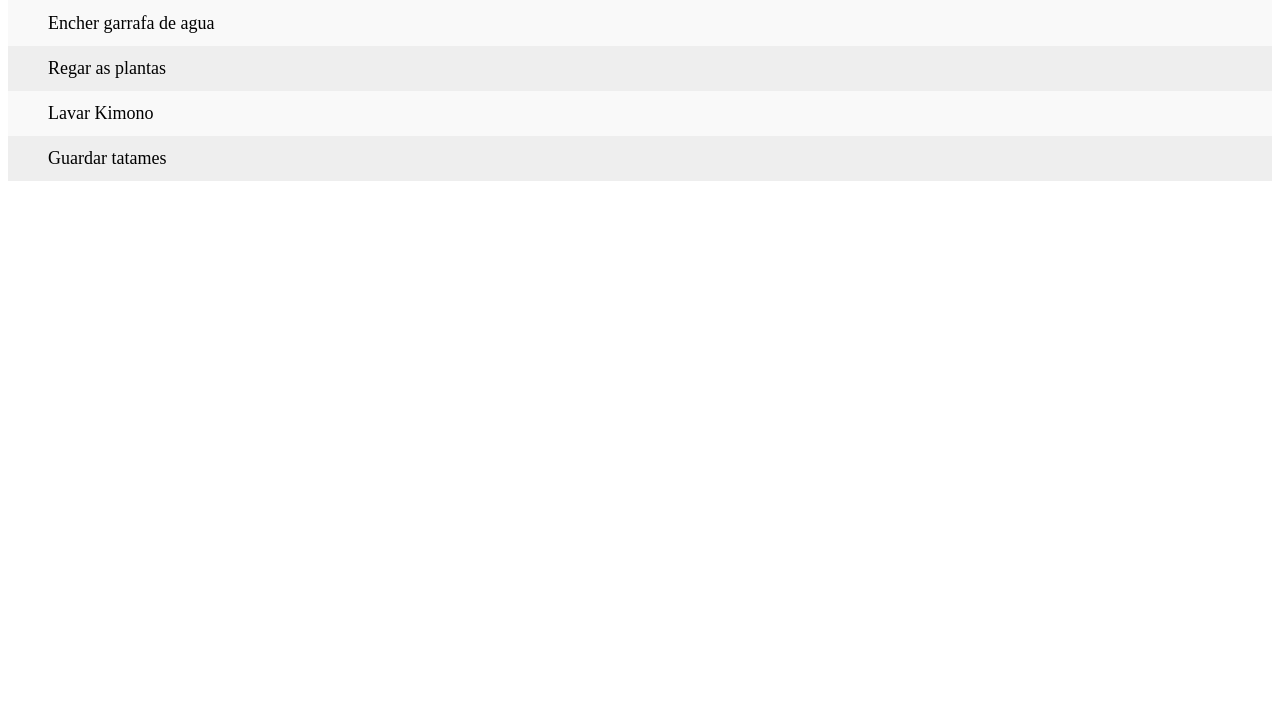
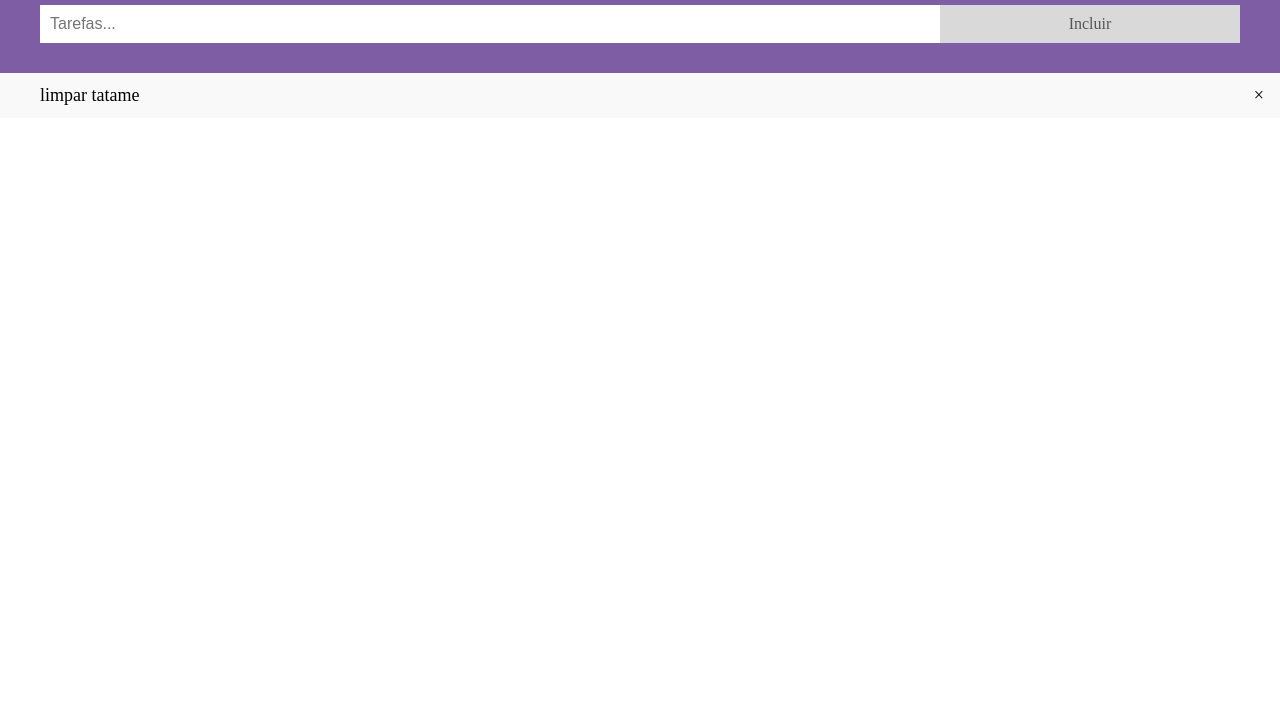
Before and after one commit to icacaro/TODOLIST-IC, a plain HTML site: page index.html in a window 1280 px wide. Shown: the part 92-800 px from the top of the page. Drawn offline with Linux system fonts and the light colour scheme.

Commit message:
3 files modified

```diff
--- a/index.html
+++ b/index.html
@@ -7,22 +7,17 @@
     <link rel="stylesheet" href="styles.css" />
   </head>
   <body>
-
     <div id="mydiv" class="header">
       <h2>To Do List - IC</h2>
-      <input type="text" id="myinput" placeholder="Tarefas...">
+      <input type="text" id="mynput" placeholder="Tarefas..." />
       <span onclick="newElement()" class="addBtn">Incluir</span>
+    </div>
+        <ul id="myul">
+          <li>limpar tatame</li>
 
-      <ul id="myul">
-        <li>Encher garrafa de agua</li>
-        <li>Regar as plantas</li>
-        <li>Lavar Kimono</li>
-        <li>Guardar tatames</li>
-      </ul>
+        </ul>
 
 
-
-    </div>
 
     <script type="module" src="script.js"></script>
   </body>
--- a/script.js
+++ b/script.js
@@ -1 +1,20 @@
-console.log('Hello!');
+// criação do botão "close" e anexar a cada item na lista //
+var myNodelist = document.getElementsByTagName("li");
+var i;
+for (i = 0; i < myNodelist.length; i++) {
+  var span = document.createElement("SPAN");
+  var txt = document.createTextNode("\u00D7");
+  span.className = "close";
+  span.appendChild(txt);
+  myNodelist[i].appendChild(span);
+}
+
+// funçao de clicar no botao e fechar o item //
+var close = document.getElementsByClassName("close");
+var i;
+for (i = 0; i < close.length; i++) {
+  close[i].onclick = function() {
+    var div = this.parentElement;
+    div.style.display = "none";
+  }
+}
--- a/styles.css
+++ b/styles.css
@@ -1,3 +1,8 @@
+body {
+  margin: 0;
+  min-width: 250px;
+}
+
 * {
   box-sizing: border-box;
 }
@@ -11,6 +16,7 @@ ul li {
   cursor: pointer;
   position: relative;
   padding: 12px 8px 12px 40px;
+  list-style-type: none;
   background: #eee;
   font-size: 18px;
   transition: 0.1s;
@@ -60,6 +66,19 @@ ul li.checked::before {
   color: white;
 }
 
+.header {
+  background-color: rgba(75, 28, 128, 0.712);
+  padding: 30px 40px;
+  color: white;
+  text-align: center;
+}
+
+/*cria uma base no header*/
+.header:after {
+  content: "";
+  display: table;
+  clear: both;
+}
 
 input {
   margin: 0;
```
